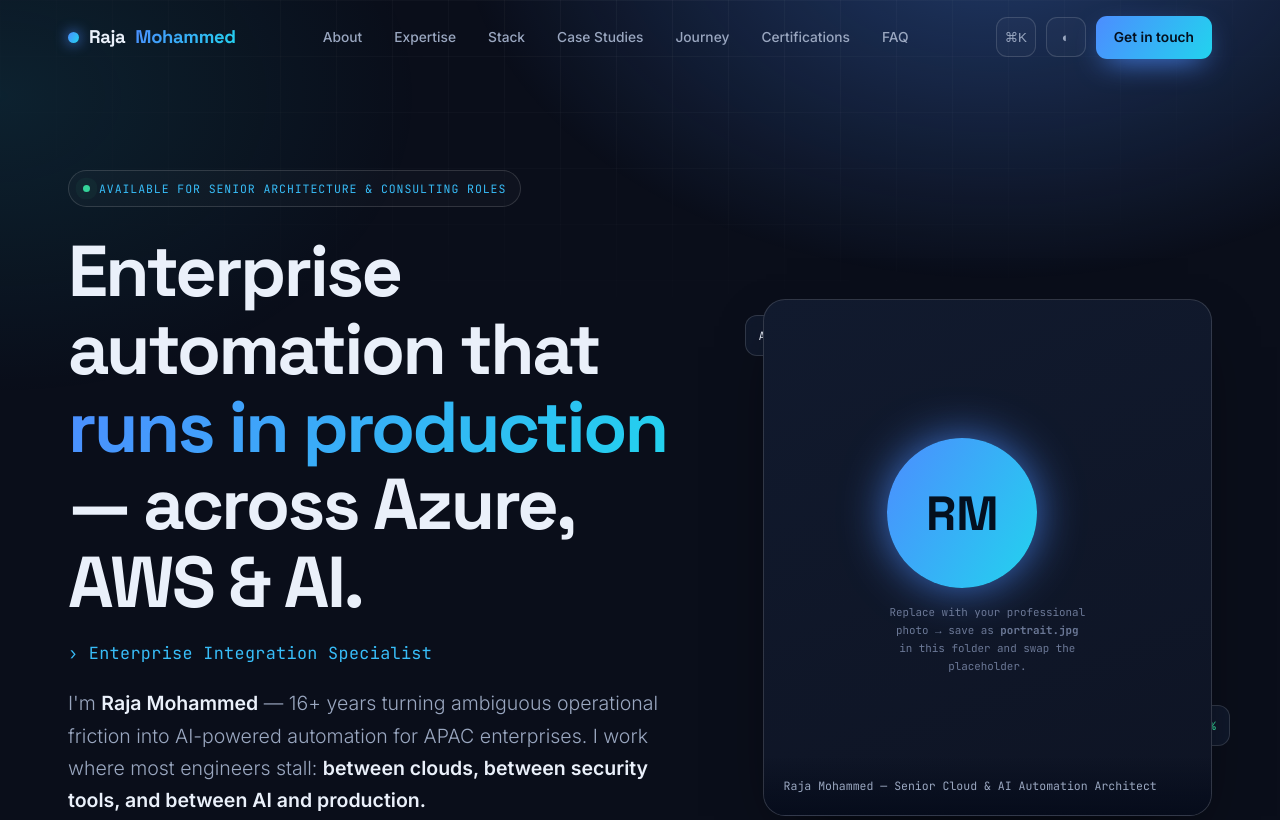
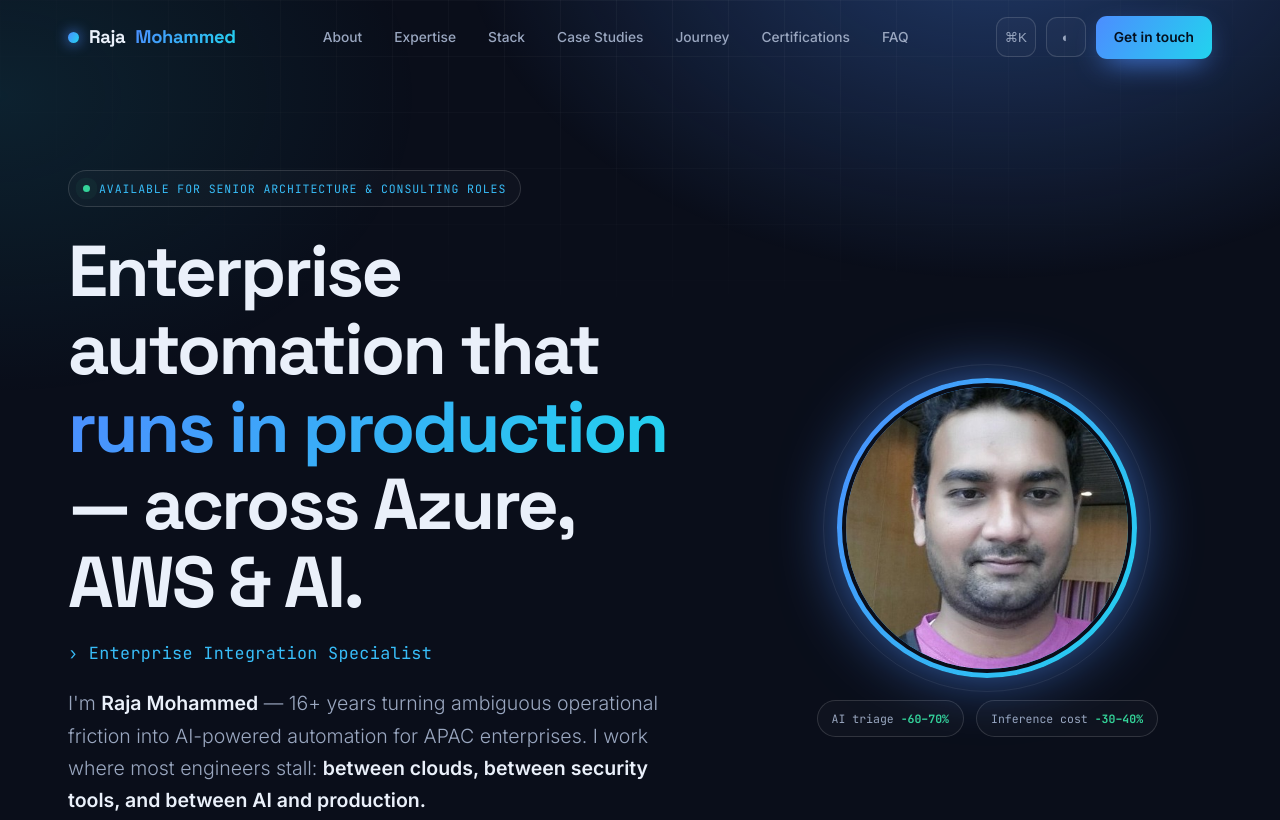
Before and after one commit to mahmudrajaa/portfolio-website, a plain HTML site: page index.html in a window 1280 px wide. Shown: the top 820 px of the page. Drawn offline with Linux system fonts and the light colour scheme.

Commit message:
update portrait image

```diff
--- a/index.html
+++ b/index.html
@@ -136,17 +136,15 @@ header.nav.scrolled{background:color-mix(in srgb,var(--bg) 78%,transparent);back
 .hero-meta{display:flex;gap:22px;flex-wrap:wrap;margin-top:30px;font-size:.82rem;color:var(--muted-2);font-family:var(--mono)}
 .hero-meta span{display:flex;align-items:center;gap:7px}
 
-/* portrait card */
-.portrait{position:relative;border-radius:var(--r-lg);overflow:hidden;border:1px solid var(--line-2);background:linear-gradient(160deg,var(--panel),var(--bg-2));box-shadow:var(--shadow);aspect-ratio:4/4.6}
-.portrait .ph{position:absolute;inset:0;display:grid;place-items:center;text-align:center;padding:20px}
-.portrait .ring{width:150px;height:150px;border-radius:50%;background:var(--grad);display:grid;place-items:center;font-family:var(--display);font-size:3rem;font-weight:700;color:#04101f;box-shadow:0 0 50px -6px var(--accent)}
-.portrait .cap{position:absolute;bottom:0;left:0;right:0;padding:20px;background:linear-gradient(transparent,rgba(4,10,25,.85));font-family:var(--mono);font-size:.72rem;color:var(--muted)}
-.portrait .hint{margin-top:16px;font-family:var(--mono);font-size:.68rem;color:var(--muted-2);max-width:200px}
-.float-badge{position:absolute;background:color-mix(in srgb,var(--panel) 90%,transparent);backdrop-filter:blur(8px);border:1px solid var(--line-2);border-radius:12px;padding:10px 13px;font-family:var(--mono);font-size:.72rem;box-shadow:var(--shadow)}
-.float-badge b{color:var(--emerald)}
-.fb1{top:16px;left:-18px}
-.fb2{bottom:70px;right:-18px}
-@media(max-width:940px){.fb1,.fb2{display:none}}
+/* circular avatar */
+.hero-photo{display:flex;flex-direction:column;align-items:center;gap:22px}
+.avatar{width:300px;max-width:80%;aspect-ratio:1;border-radius:50%;padding:5px;background:var(--grad);box-shadow:0 0 70px -14px var(--accent);position:relative}
+.avatar::after{content:"";position:absolute;inset:-14px;border-radius:50%;border:1px solid var(--line-2);opacity:.5}
+.avatar img{width:100%;height:100%;object-fit:cover;object-position:center 20%;border-radius:50%;display:block;border:4px solid var(--bg)}
+.avatar-stats{display:flex;gap:12px;flex-wrap:wrap;justify-content:center}
+.avatar-stats .pill{font-family:var(--mono);font-size:.72rem;color:var(--muted);background:var(--card);border:1px solid var(--line-2);border-radius:40px;padding:8px 14px}
+.avatar-stats .pill b{color:var(--emerald)}
+@media(max-width:940px){.avatar{width:230px}}
 
 /* ============ MARQUEE / TRUST ============ */
 .trust{border-top:1px solid var(--line);border-bottom:1px solid var(--line);padding:26px 0;background:var(--bg-2)}
@@ -410,17 +408,11 @@ footer.ft{border-top:1px solid var(--line);padding:40px 0;background:var(--bg)}
           <span>☁ Azure + AWS</span>
         </div>
       </div>
-      <div style="position:relative">
-        <div class="float-badge fb1">AI triage · <b>−60–70%</b> handling time</div>
-        <div class="float-badge fb2">Inference cost · <b>−30–40%</b></div>
-        <div class="portrait">
-          <div class="ph">
-            <div>
-              <div class="ring">RM</div>
-              <div class="hint">Replace with your professional photo → save as <b>portrait.jpg</b> in this folder and swap the placeholder.</div>
-            </div>
-          </div>
-          <div class="cap">Raja Mohammed — Senior Cloud &amp; AI Automation Architect</div>
+      <div class="hero-photo">
+        <div class="avatar"><img src="portrait.jpg" alt="Raja Mohammed — Senior Cloud &amp; AI Automation Architect"></div>
+        <div class="avatar-stats">
+          <span class="pill">AI triage <b>−60–70%</b></span>
+          <span class="pill">Inference cost <b>−30–40%</b></span>
         </div>
       </div>
     </div>
```
Also changed, not shown: portrait.jpg (added).
